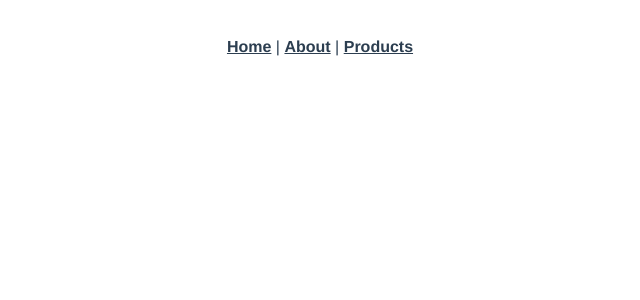
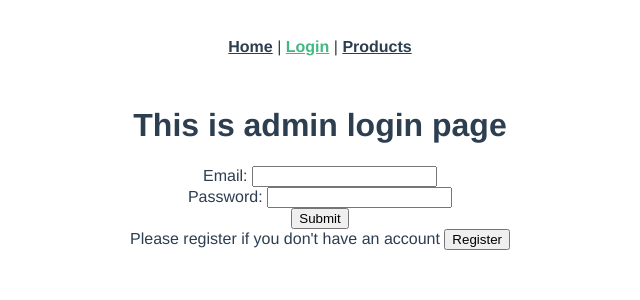
Before and after one commit to native-fox-2019/e-commerce-cms, a Vue app in the folder client/: page /login in a window 1280 px wide. Shown: the top 300 px of the page, without its empty margins (320-960 px from the left). Built offline with nearby package versions, Linux system fonts and the light colour scheme.

Commit message:
Still login and register router

```diff
--- a/client/src/App.vue
+++ b/client/src/App.vue
@@ -2,7 +2,7 @@
   <div id="app">
     <div id="nav">
       <router-link to="/">Home</router-link> |
-      <router-link to="/about">About</router-link> |
+      <router-link to="/login">Login</router-link> |
       <router-link to="/products">Products</router-link>
     </div>
     <router-view/>
--- a/client/src/router/index.js
+++ b/client/src/router/index.js
@@ -2,6 +2,7 @@ import Vue from 'vue'
 import VueRouter from 'vue-router'
 import Home from '../views/Home.vue'
 import Products from '../views/Products.vue'
+import Login from '../views/Login.vue'
 
 Vue.use(VueRouter)
 
@@ -16,12 +17,13 @@ const routes = [
     component: Products
   },
   {
-    path: '/about',
-    name: 'About',
+    path: '/login',
+    name: 'Login',
+    component: Login
     // route level code-splitting
     // this generates a separate chunk (about.[hash].js) for this route
     // which is lazy-loaded when the route is visited.
-    component: () => import(/* webpackChunkName: "about" */ '../views/About.vue')
+    //component: () => import(/* webpackChunkName: "about" */ '../views/Login.vue')
   }
 ]
 
--- a/client/src/views/About.vue
+++ /dev/null
@@ -1,5 +0,0 @@
-<template>
-  <div class="about">
-    <h1>This is an about page</h1>
-  </div>
-</template>
--- /dev/null
+++ b/client/src/views/Login.vue
@@ -0,0 +1,38 @@
+<template>
+  <div class="about">
+    <h1>This is admin login page</h1>
+    <form>
+        <label>Email: </label>
+        <input v-model="login.email" type="email" id="emailLogin" name="emailLogin"><br>
+        <label>Password: </label>
+        <input v-model="login.password" type="password" id="passwordLogin" name="passwordLogin"><br>
+        <input type="submit" @click="submitLogin">
+    </form>
+    <div>
+        Please register if you don't have an account
+        <button type="button" @click="registerPage">Register</button>
+    </div>
+  </div>
+</template>
+<script>
+//import axios from 'axios'
+export default{
+  data(){
+        return {
+            error: '',
+            login: {
+              email: '',
+              password: ''
+            }
+        }
+  },
+  methods:{
+    submitLogin(event){
+        event.preventDefault();
+        console.log(this.login)
+    }
+  }
+
+
+}
+</script>
```
Also changed, not shown: client/src/views/Register.vue (added).
